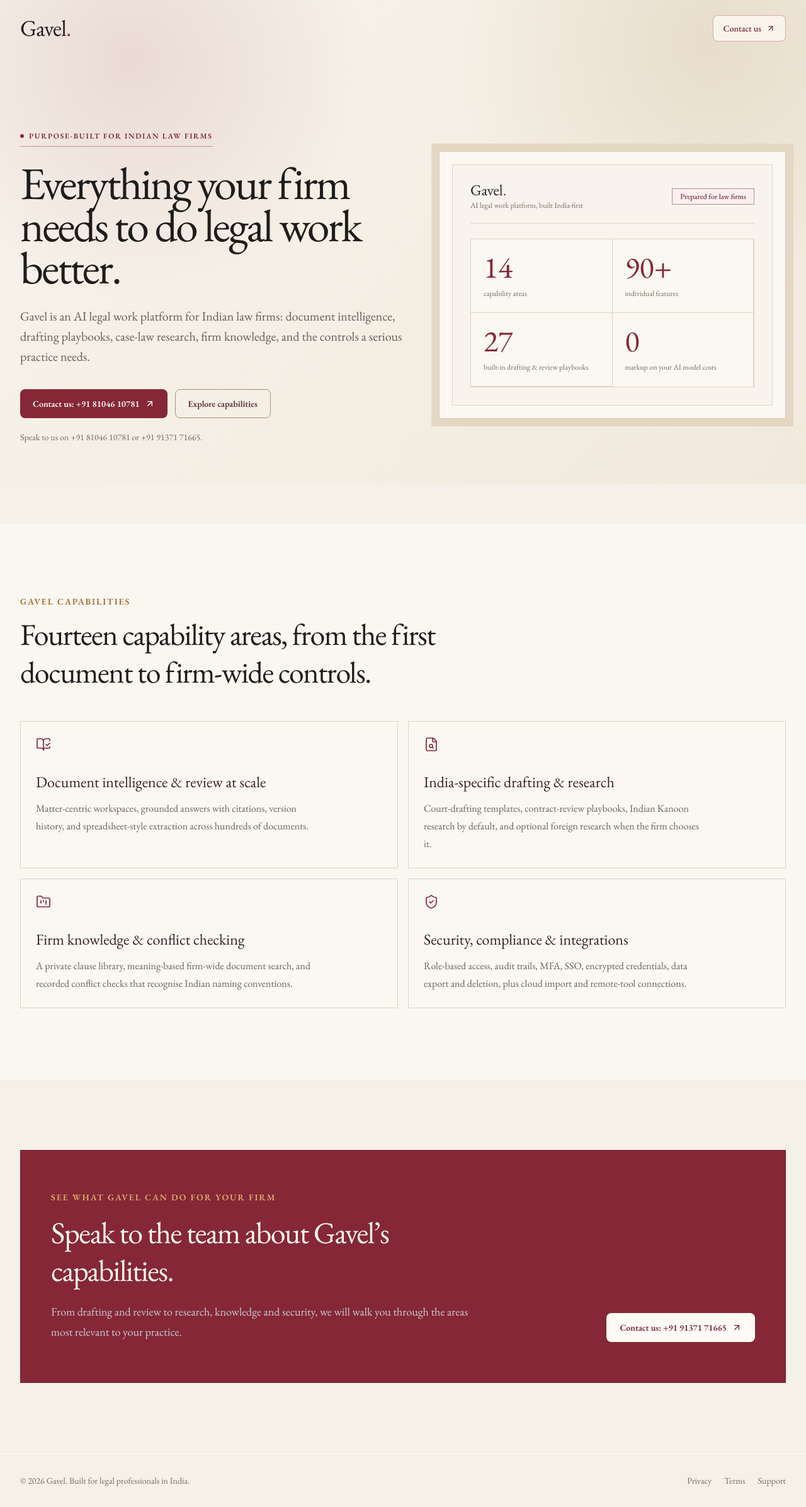
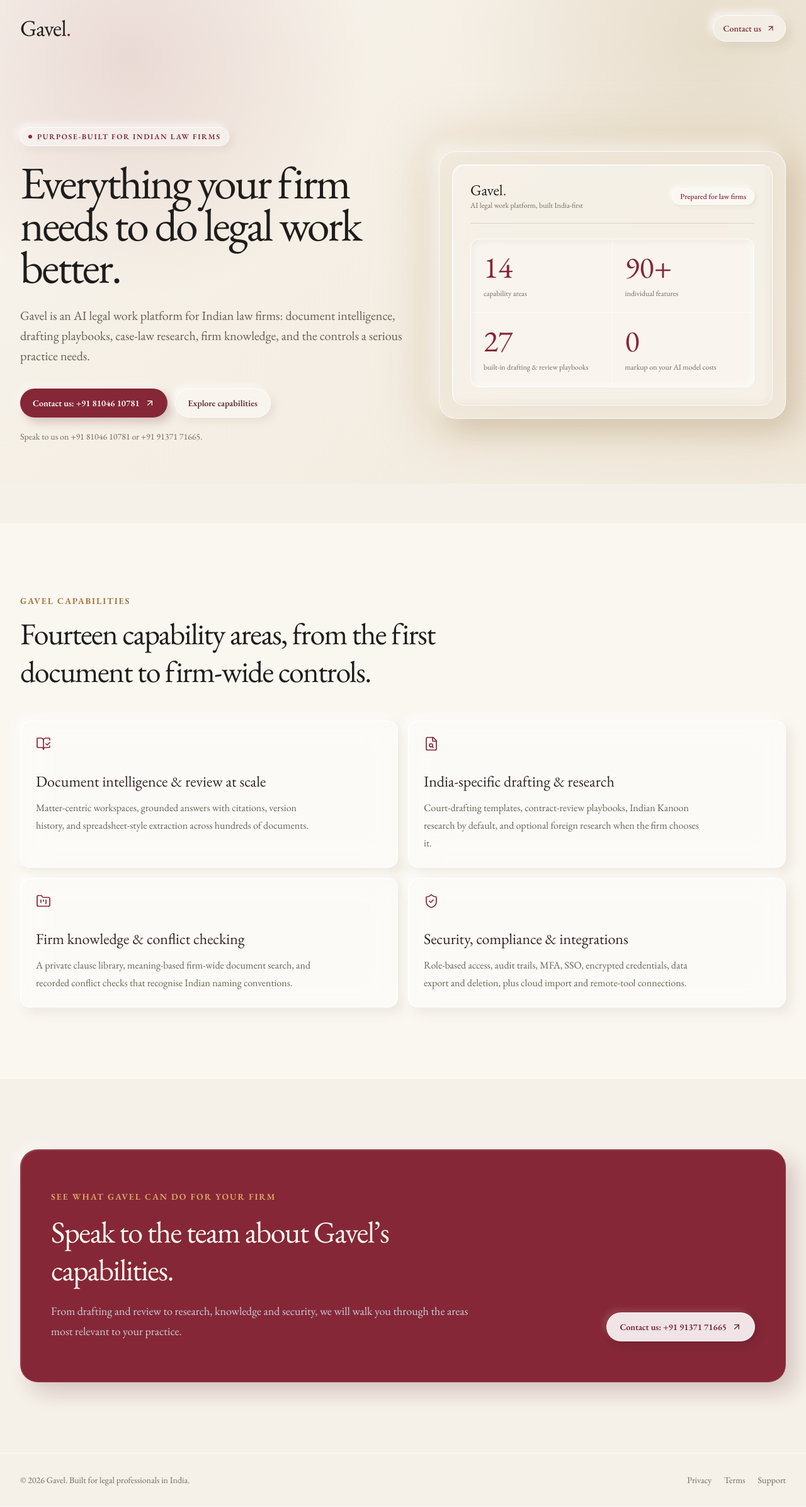
Before and after one commit to nanj-dnd/mike, a Next.js app in the folder frontend/: page / in a window 1280 px wide. Shown: the whole page at 63% size. Built offline with nearby package versions, Linux system fonts and the light colour scheme; no server answers.

Commit message:
Blend glass and neomorphic landing surfaces

```diff
--- a/frontend/src/app/page.tsx
+++ b/frontend/src/app/page.tsx
@@ -19,7 +19,7 @@
           <nav className="flex items-center gap-3 text-sm font-medium">
             <a
               href="tel:+918104610781"
-              className="inline-flex items-center gap-2 rounded-md border border-[#8b2737]/35 bg-[#f9f4eb] px-4 py-2.5 text-[#6f1f2e] transition hover:bg-[#fffaf3]"
+              className="inline-flex items-center gap-2 rounded-full border border-white/75 bg-white/45 px-4 py-2.5 text-[#6f1f2e] shadow-[7px_7px_16px_rgba(121,101,73,0.12),-6px_-6px_14px_rgba(255,255,255,0.7)] backdrop-blur-xl transition hover:-translate-y-0.5 hover:bg-white/65"
             >
               Contact us <ArrowUpRight className="h-3.5 w-3.5" />
             </a>
@@ -28,7 +28,7 @@
 
         <section className="mx-auto grid max-w-7xl gap-14 px-6 pb-20 pt-16 lg:grid-cols-[1.05fr_0.95fr] lg:items-center lg:px-8 lg:pb-32 lg:pt-28">
           <div>
-            <div className="mb-6 inline-flex items-center gap-2 border-b border-[#8b2737]/45 pb-2 text-xs font-semibold uppercase tracking-[0.14em] text-[#7d2634]">
+            <div className="mb-6 inline-flex items-center gap-2 rounded-full border border-white/75 bg-white/40 px-3 py-1.5 text-xs font-semibold uppercase tracking-[0.14em] text-[#7d2634] shadow-[5px_5px_13px_rgba(121,101,73,0.09),-5px_-5px_12px_rgba(255,255,255,0.65)] backdrop-blur-lg">
               <span className="h-1.5 w-1.5 rounded-full bg-[#8b2737]" />
               Purpose-built for Indian law firms
             </div>
@@ -43,13 +43,13 @@
             <div className="mt-9 flex flex-wrap gap-3">
               <a
                 href="tel:+918104610781"
-                className="inline-flex items-center gap-2 rounded-md bg-[#852737] px-5 py-3 text-sm font-semibold text-white transition hover:bg-[#6f1f2e]"
+                className="inline-flex items-center gap-2 rounded-full bg-[#852737] px-5 py-3 text-sm font-semibold text-white shadow-[7px_7px_15px_rgba(102,28,40,0.22),-5px_-5px_12px_rgba(255,255,255,0.45)] transition hover:-translate-y-0.5 hover:bg-[#6f1f2e]"
               >
                 Contact us: +91 81046 10781 <ArrowUpRight className="h-4 w-4" />
               </a>
               <a
                 href="#what-you-can-do"
-                className="inline-flex items-center gap-2 rounded-md border border-[#a99176] bg-transparent px-5 py-3 text-sm font-semibold text-[#5e2a32] transition hover:bg-[#fffaf3]"
+                className="inline-flex items-center gap-2 rounded-full border border-white/75 bg-white/36 px-5 py-3 text-sm font-semibold text-[#5e2a32] shadow-[6px_6px_14px_rgba(121,101,73,0.1),-5px_-5px_12px_rgba(255,255,255,0.65)] backdrop-blur-lg transition hover:-translate-y-0.5 hover:bg-white/60"
               >
                 Explore capabilities
               </a>
@@ -60,9 +60,9 @@
           </div>
 
           <div className="relative mx-auto w-full max-w-xl lg:max-w-none">
-            <div className="absolute -inset-3 -z-10 bg-[#e4d7c4]" />
-            <div className="border border-[#d8cdbd] bg-[#fbf8f1] p-4 sm:p-5">
-              <div className="border border-[#ded3c4] bg-[#f8f4ed] p-5 sm:p-7">
+            <div className="absolute -inset-5 -z-10 rounded-[2rem] bg-[#d9c6a6]/65 blur-2xl" />
+            <div className="rounded-[1.7rem] border border-white/75 bg-white/38 p-4 shadow-[16px_18px_38px_rgba(116,91,58,0.16),-11px_-11px_26px_rgba(255,255,255,0.68)] backdrop-blur-2xl sm:p-5">
+              <div className="rounded-[1.15rem] border border-white/70 bg-[#f8f4ed]/72 p-5 shadow-[inset_1px_1px_0_rgba(255,255,255,0.82),inset_-4px_-4px_10px_rgba(152,126,91,0.07)] sm:p-7">
                 <div className="flex items-center justify-between border-b border-[#ded3c4] pb-5">
                   <div className="flex items-center gap-3">
                     <div>
@@ -72,18 +72,18 @@
                       </p>
                     </div>
                   </div>
-                  <span className="border border-[#b78d93] bg-[#f9efef] px-3 py-1 text-xs font-medium text-[#7a2836]">
+                  <span className="rounded-full border border-white/75 bg-white/50 px-3 py-1 text-xs font-medium text-[#7a2836] shadow-[3px_3px_7px_rgba(121,101,73,0.1),-3px_-3px_7px_rgba(255,255,255,0.7)]">
                     Prepared for law firms
                   </span>
                 </div>
-                <div className="mt-6 grid grid-cols-2 overflow-hidden border border-[#ded3c4] bg-[#fbf8f1]">
+                <div className="mt-6 grid grid-cols-2 overflow-hidden rounded-xl border border-white/70 bg-white/30 shadow-[inset_3px_3px_8px_rgba(133,107,73,0.08),inset_-3px_-3px_8px_rgba(255,255,255,0.65)]">
                   {[
                     ["14", "capability areas"],
                     ["90+", "individual features"],
                     ["27", "built-in drafting & review playbooks"],
                     ["0", "markup on your AI model costs"],
                   ].map(([number, label]) => (
-                    <div key={label} className="border-b border-r border-[#ded3c4] p-4 last:border-b-0 sm:p-5">
+                    <div key={label} className="border-b border-r border-white/65 p-4 last:border-b-0 sm:p-5">
                       <p className="font-serif text-4xl text-[#852737] sm:text-5xl">{number}</p>
                       <p className="mt-2 text-xs leading-5 text-[#746a61]">{label}</p>
                     </div>
@@ -135,7 +135,7 @@
               return (
                 <article
                   key={title as string}
-                  className="border border-[#ded3c4] bg-[#fbf8f1] p-6 transition hover:border-[#a57a81] hover:bg-[#fffaf3]"
+                  className="rounded-2xl border border-white/75 bg-white/42 p-6 shadow-[8px_8px_18px_rgba(121,101,73,0.1),-7px_-7px_16px_rgba(255,255,255,0.68),inset_1px_1px_0_rgba(255,255,255,0.72)] backdrop-blur-xl transition hover:-translate-y-1 hover:bg-white/60"
                 >
                   <FeatureIcon
                     className="h-6 w-6 text-[#852737]"
@@ -155,7 +155,7 @@
       </section>
 
       <section className="mx-auto max-w-7xl px-6 py-20 lg:px-8 lg:py-28">
-        <div className="border border-[#6f1f2e] bg-[#852737] px-7 py-12 text-[#fffaf1] sm:px-12 sm:py-16 lg:flex lg:items-end lg:justify-between">
+        <div className="rounded-[1.75rem] border border-[#a5525d]/45 bg-[#852737] px-7 py-12 text-[#fffaf1] shadow-[15px_16px_32px_rgba(91,29,40,0.2),-8px_-8px_18px_rgba(255,255,255,0.46),inset_1px_1px_0_rgba(255,255,255,0.15)] sm:px-12 sm:py-16 lg:flex lg:items-end lg:justify-between">
           <div className="max-w-2xl">
             <p className="text-sm font-semibold uppercase tracking-[0.14em] text-[#dfad68]">
               See what Gavel can do for your firm
@@ -169,7 +169,7 @@
           </div>
           <a
             href="tel:+919137171665"
-            className="mt-8 inline-flex items-center gap-2 rounded-md border border-white/70 bg-[#fffaf3] px-5 py-3 text-sm font-semibold text-[#702232] transition hover:bg-white lg:mt-0"
+            className="mt-8 inline-flex items-center gap-2 rounded-full border border-white/70 bg-white/88 px-5 py-3 text-sm font-semibold text-[#702232] shadow-[6px_6px_13px_rgba(67,20,29,0.2),-5px_-5px_10px_rgba(255,255,255,0.12)] transition hover:-translate-y-0.5 hover:bg-white lg:mt-0"
           >
             Contact us: +91 91371 71665 <ArrowUpRight className="h-4 w-4" />
           </a>
```
